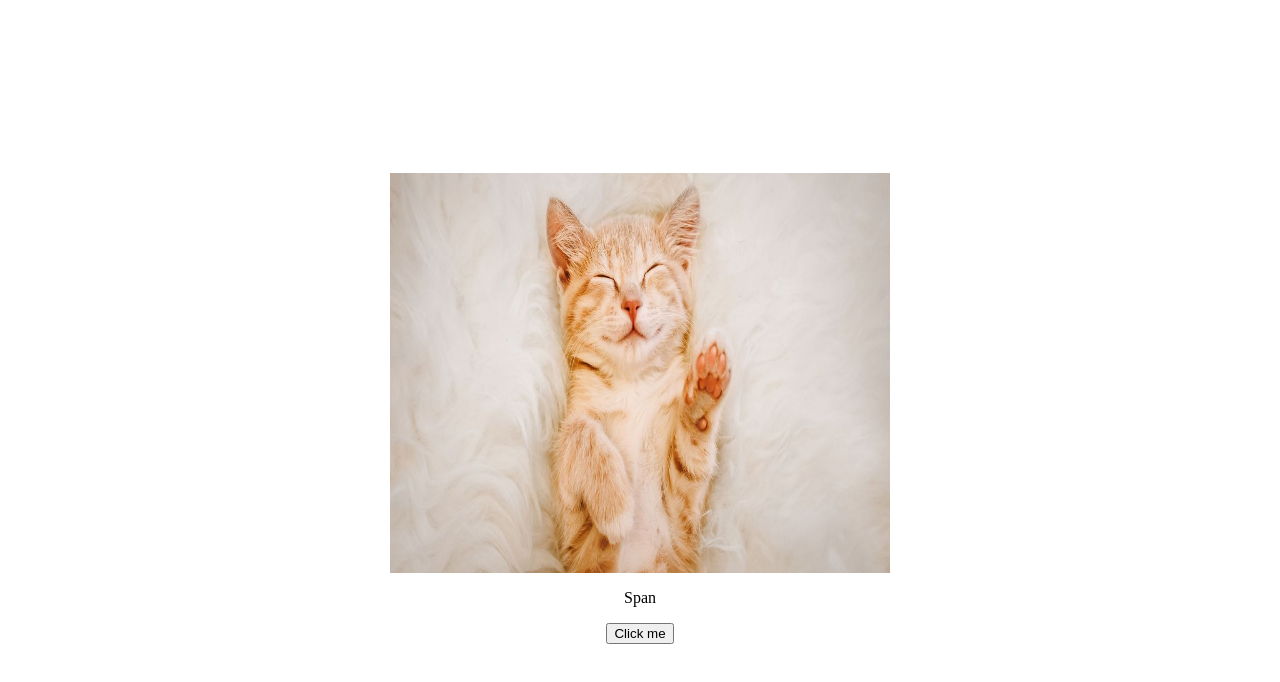
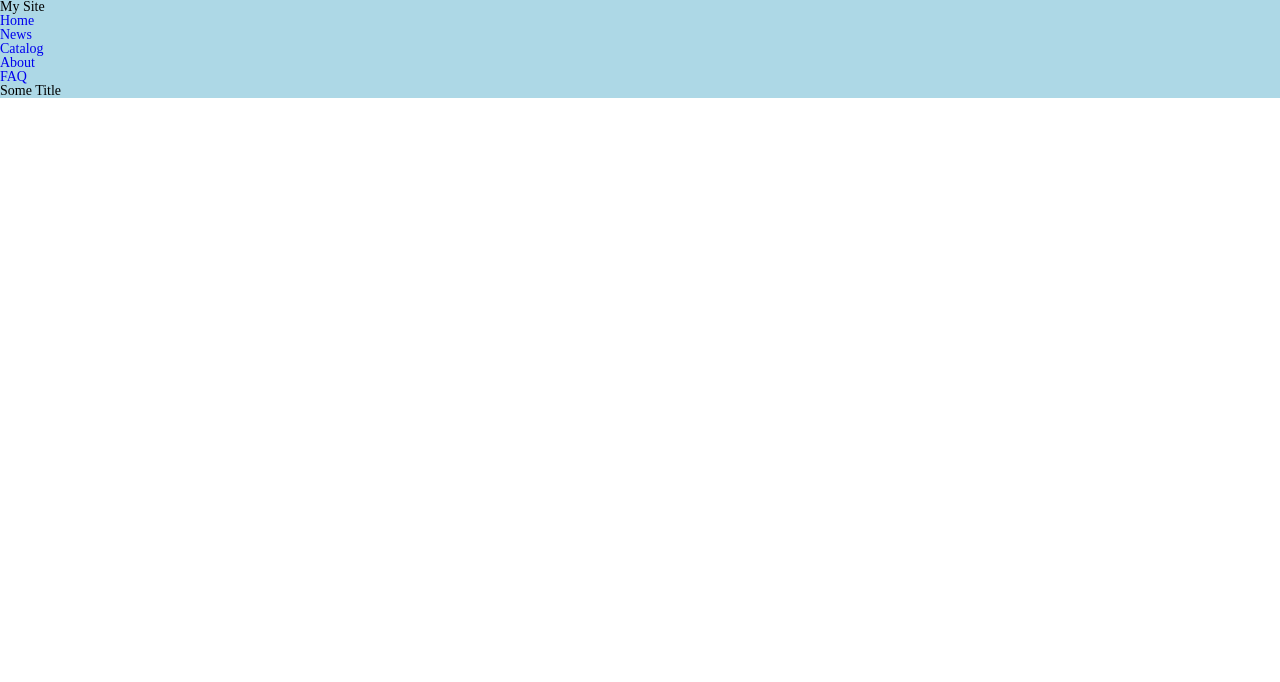
Before and after one commit to DanielTsekhanovskyi/4-hours-of-practice..., a plain HTML site: page index.html in a window 1280 px wide. Drawn offline with Linux system fonts and the light colour scheme.

Commit message:
created site naviagtion

```diff
--- a/index.html
+++ b/index.html
@@ -11,9 +11,29 @@
 
 <body>
   <div class="wrapper">
-    <img src="./assets/images/cat.jpg" alt="Cat img" width="500" height="400">
-    <span id="output">Span</span>
-    <button id="start">Click me</button>
+    <header class="header">
+      <h1>My Site</h1>
+      <nav>
+         <ul>
+          <li>
+            <a href="#home">Home</a>
+          </li>
+          <li>
+            <a href="#news">News</a>
+          </li>
+          <li>
+            <a href="#catalog">Catalog</a>
+          </li>
+          <li>
+            <a href="#about">About</a>
+          </li>
+          <li>
+            <a href="#faq">FAQ</a>
+          </li>
+         </ul>
+      </nav>
+    </header>
+    <h1>Some Title</h1>
   </div>
 
   <script src='./scripts/index.js'></script>
--- a/styles/styles.css
+++ b/styles/styles.css
@@ -1,8 +1,82 @@
+/*Обнуление*/
+* {
+  padding: 0;
+  margin: 0;
+  border: 0;
+}
+
+*, *:before, *:after {
+  -webkit-box-sizing: border-box;
+  box-sizing: border-box;
+}
+
+:focus, :active {
+  outline: none;
+}
+
+a:focus, a:active {
+  outline: none;
+}
+
+nav, footer, header, aside {
+  display: block;
+}
+
+html, body {
+  height: 100%;
+  width: 100%;
+  font-size: 100%;
+  line-height: 1;
+  font-size: 14px;
+  -ms-text-size-adjust: 100%;
+  -moz-text-size-adjust: 100%;
+  -webkit-text-size-adjust: 100%;
+}
+
+input, button, textarea {
+  font-family: inherit;
+}
+
+input::-ms-clear {
+  display: none;
+}
+
+button {
+  cursor: pointer;
+}
+
+button::-moz-focus-inner {
+  padding: 0;
+  border: 0;
+}
+
+a, a:visited {
+  text-decoration: none;
+}
+
+a:hover {
+  text-decoration: none;
+}
+
+ul li {
+  list-style: none;
+}
+
+img {
+  vertical-align: top;
+}
+
+h1, h2, h3, h4, h5, h6 {
+  font-size: inherit;
+  font-weight: inherit;
+}
+
+/*--------------------*/
+
+html, body {
+  min-height: 100%;
+}
+
 .wrapper {
-  display: flex;
-  height: 100vh;
-  flex-direction: column;
-  justify-content: center;
-  align-items: center;
-  gap: 1rem;
+  background-color: lightblue;
 }
```
